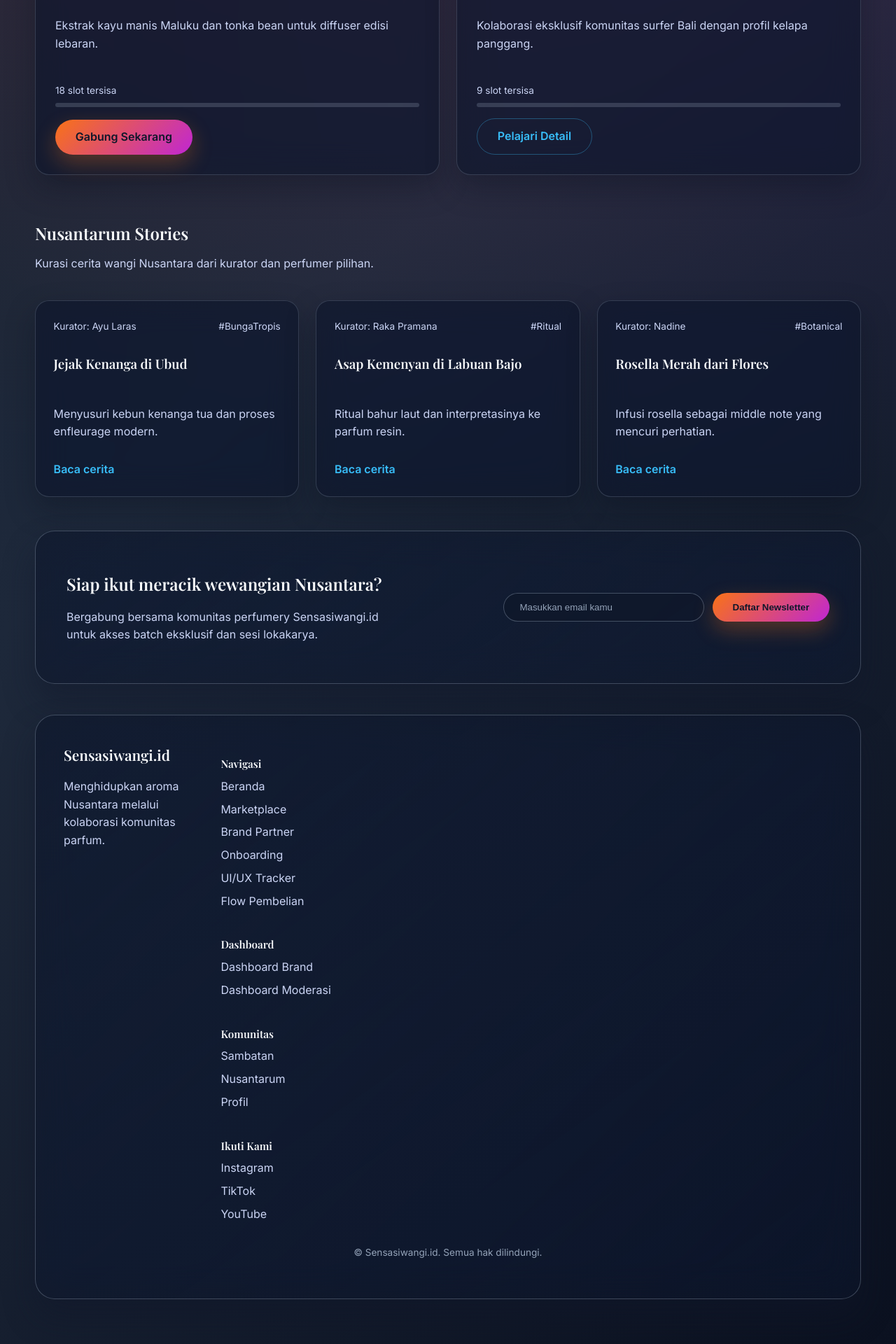
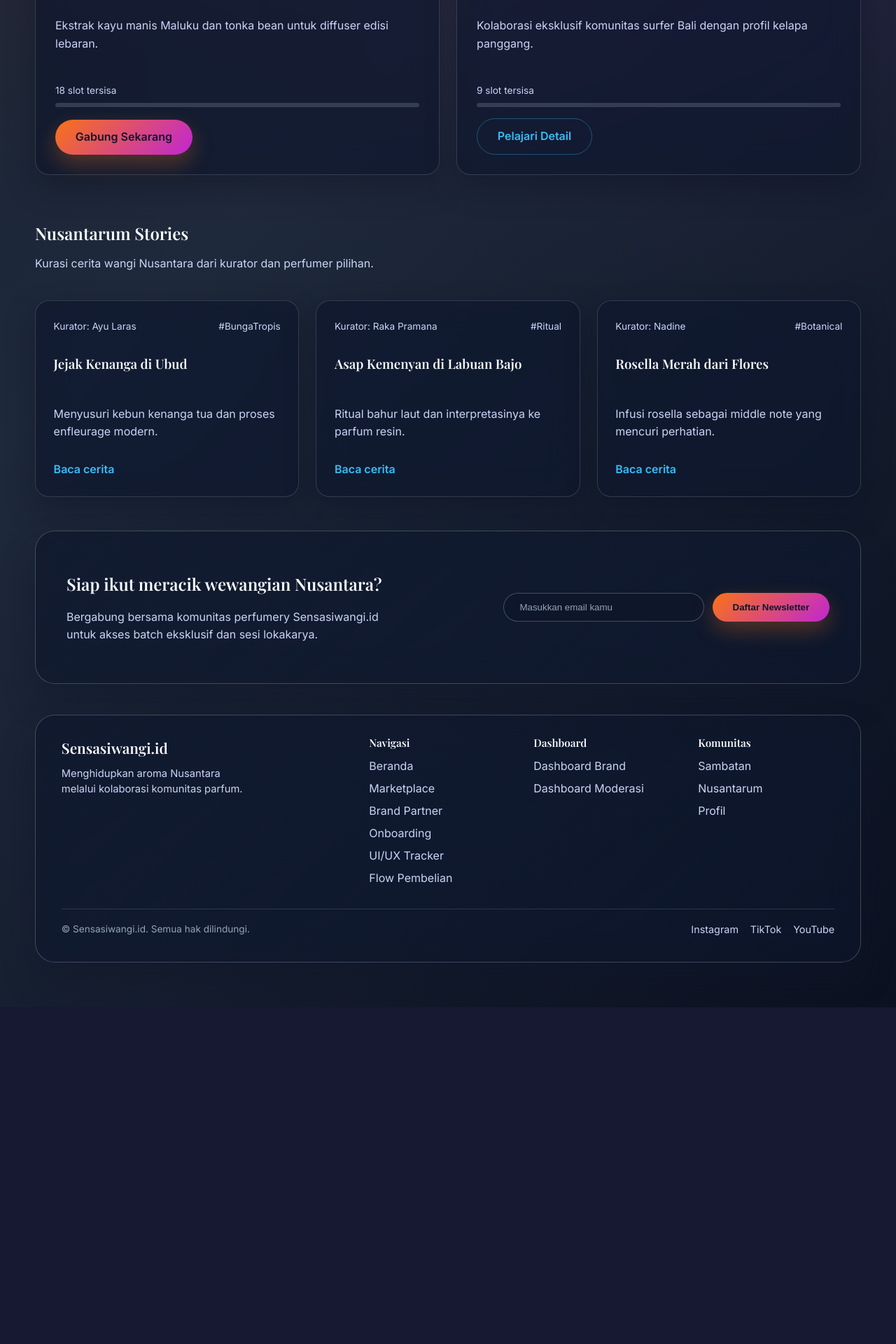
Before and after one commit to beriman/Codexswi, a FastAPI app: page / in a window 1280 px wide. Shown: the part 1889-3809 px from the top of the page at 70% size. After the commit the page ends 3328 px from the top, so only its background shows below. Run offline with FastAPI, Linux system fonts and the light colour scheme; some libraries are stand-ins or nearby versions.

Commit message:
Tighten footer layout for consistent deployment styling

```diff
--- a/src/app/web/static/css/base.css
+++ b/src/app/web/static/css/base.css
@@ -66,7 +66,8 @@
 
 .glass-surface {
   backdrop-filter: blur(24px) saturate(140%);
-  background: linear-gradient(145deg, rgba(15, 23, 42, 0.65), rgba(15, 23, 42, 0.4));
+  -webkit-backdrop-filter: blur(24px) saturate(140%);
+  background: linear-gradient(145deg, rgba(15, 23, 42, 0.72), rgba(15, 23, 42, 0.45));
   border: 1px solid var(--glass-border);
   border-radius: var(--radius-lg);
   box-shadow: var(--glass-shadow);
@@ -1278,11 +1279,9 @@
 }
 
 .footer {
-  padding: 2.5rem;
-  display: grid;
-  gap: 1.5rem;
-  grid-template-columns: repeat(auto-fit, minmax(200px, 1fr));
-  align-items: start;
+  padding: 1.5rem 1.85rem;
+  display: grid;
+  gap: 1.75rem;
 }
 
 .footer .logo {
@@ -1290,40 +1289,99 @@
   font-size: 1.3rem;
 }
 
-.footer-links {
-  display: grid;
-  grid-template-columns: repeat(auto-fit, minmax(150px, 1fr));
-  gap: 1.25rem;
-}
-
-.footer-links h4 {
+.footer-top {
+  display: grid;
+  gap: 1.5rem;
+  align-items: flex-start;
+}
+
+.footer-brand {
+  max-width: 280px;
+  display: flex;
+  flex-direction: column;
+  gap: 0.5rem;
+}
+
+.footer-brand p {
+  margin: 0;
+  font-size: 0.92rem;
+  line-height: 1.55;
+}
+
+.footer-nav {
+  display: grid;
+  gap: 1.25rem 2.25rem;
+  grid-template-columns: repeat(auto-fit, minmax(160px, 1fr));
+}
+
+.footer-group {
+  display: flex;
+  flex-direction: column;
+  gap: 0.65rem;
+}
+
+.footer-group h4 {
   font-size: 0.95rem;
-  margin-bottom: 0.6rem;
-}
-
-.footer-links ul {
+  margin: 0;
+  color: var(--text-primary);
+}
+
+.footer-group ul {
   list-style: none;
   padding: 0;
   margin: 0;
   display: grid;
-  gap: 0.45rem;
-}
-
-.footer-links a {
+  gap: 0.4rem;
+}
+
+.footer-group a {
   color: var(--text-secondary);
   text-decoration: none;
 }
 
-.footer-links a:hover {
+.footer-group a:hover {
   color: var(--accent-secondary);
 }
 
+.footer-bottom {
+  display: flex;
+  flex-direction: column;
+  align-items: flex-start;
+  gap: 0.75rem;
+  padding-top: 1rem;
+  border-top: 1px solid rgba(148, 163, 184, 0.22);
+}
+
+.footer-meta {
+  display: flex;
+  align-items: center;
+  gap: 0.75rem;
+}
+
+.footer-social {
+  list-style: none;
+  padding: 0;
+  margin: 0;
+  display: flex;
+  gap: 1.05rem;
+  flex-wrap: wrap;
+}
+
+.footer-social a {
+  color: var(--text-secondary);
+  text-decoration: none;
+  font-size: 0.9rem;
+  transition: color var(--transition-base);
+}
+
+.footer-social a:hover {
+  color: var(--accent-secondary);
+}
+
 .footer-note {
-  grid-column: 1 / -1;
-  text-align: center;
   color: var(--muted);
   font-size: 0.85rem;
-  margin-top: 0.5rem;
+  margin: 0;
 }
 
 .sr-only {
@@ -1454,7 +1512,56 @@
   }
 
   .footer {
-    padding: 2rem;
+    padding: 1.4rem 1.45rem 1.65rem;
+    gap: 1.4rem;
+  }
+
+  .footer-nav {
+    grid-template-columns: 1fr;
+    gap: 1.1rem;
+  }
+
+  .footer-bottom {
+    gap: 0.65rem;
+  }
+
+  .footer-social {
+    gap: 0.85rem;
+  }
+}
+
+@media (min-width: 640px) {
+  .footer {
+    padding: 1.6rem 1.9rem 1.85rem;
+  }
+
+  .footer-bottom {
+    flex-direction: row;
+    align-items: center;
+    justify-content: space-between;
+    gap: 0.75rem 1.4rem;
+  }
+}
+
+@media (min-width: 768px) {
+  .footer-top {
+    grid-template-columns: minmax(220px, 1fr) minmax(0, 1.6fr);
+  }
+
+  .footer-nav {
+    grid-template-columns: repeat(auto-fit, minmax(180px, 1fr));
+  }
+}
+
+@media (min-width: 1024px) {
+  .footer {
+    padding: 1.9rem 2.3rem 2.1rem;
+    gap: 1.9rem;
+  }
+
+  .footer-nav {
+    grid-template-columns: repeat(3, minmax(0, 1fr));
+    column-gap: 2.5rem;
   }
 }
 
--- a/src/app/web/templates/partials/footer.html
+++ b/src/app/web/templates/partials/footer.html
@@ -1,10 +1,11 @@
 <footer class="footer glass-surface">
+  <div class="footer-top">
     <div class="footer-brand">
       <span class="logo">{{ app_name }}</span>
       <p>Menghidupkan aroma Nusantara melalui kolaborasi komunitas parfum.</p>
     </div>
-  <div class="footer-links">
-    <div>
+    <nav class="footer-nav" aria-label="Navigasi footer">
+      <div class="footer-group">
         <h4>Navigasi</h4>
         <ul>
           <li><a href="{{ url_for('read_home') }}">Beranda</a></li>
@@ -15,14 +16,14 @@
           <li><a href="{{ url_for('read_purchase_foundation') }}">Flow Pembelian</a></li>
         </ul>
       </div>
-    <div>
+      <div class="footer-group">
         <h4>Dashboard</h4>
         <ul>
           <li><a href="{{ url_for('read_brand_owner_dashboard') }}">Dashboard Brand</a></li>
           <li><a href="{{ url_for('read_moderation_dashboard') }}">Dashboard Moderasi</a></li>
         </ul>
       </div>
-    <div>
+      <div class="footer-group">
         <h4>Komunitas</h4>
         <ul>
           <li><a href="{{ url_for('read_home') }}#sambatan">Sambatan</a></li>
@@ -30,14 +31,16 @@
           <li><a href="{{ url_for('read_home') }}#profil">Profil</a></li>
         </ul>
       </div>
-    <div>
-      <h4>Ikuti Kami</h4>
-      <ul>
+    </nav>
+  </div>
+  <div class="footer-bottom">
+    <div class="footer-meta">
+      <p class="footer-note">&copy; {{ app_name }}. Semua hak dilindungi.</p>
+    </div>
+    <ul class="footer-social" aria-label="Media sosial">
       <li><a href="#instagram">Instagram</a></li>
       <li><a href="#tiktok">TikTok</a></li>
       <li><a href="#youtube">YouTube</a></li>
     </ul>
   </div>
-  </div>
-  <p class="footer-note">&copy; {{ app_name }}. Semua hak dilindungi.</p>
 </footer>
```
Lines whose indentation alone changed are shown as unchanged.
